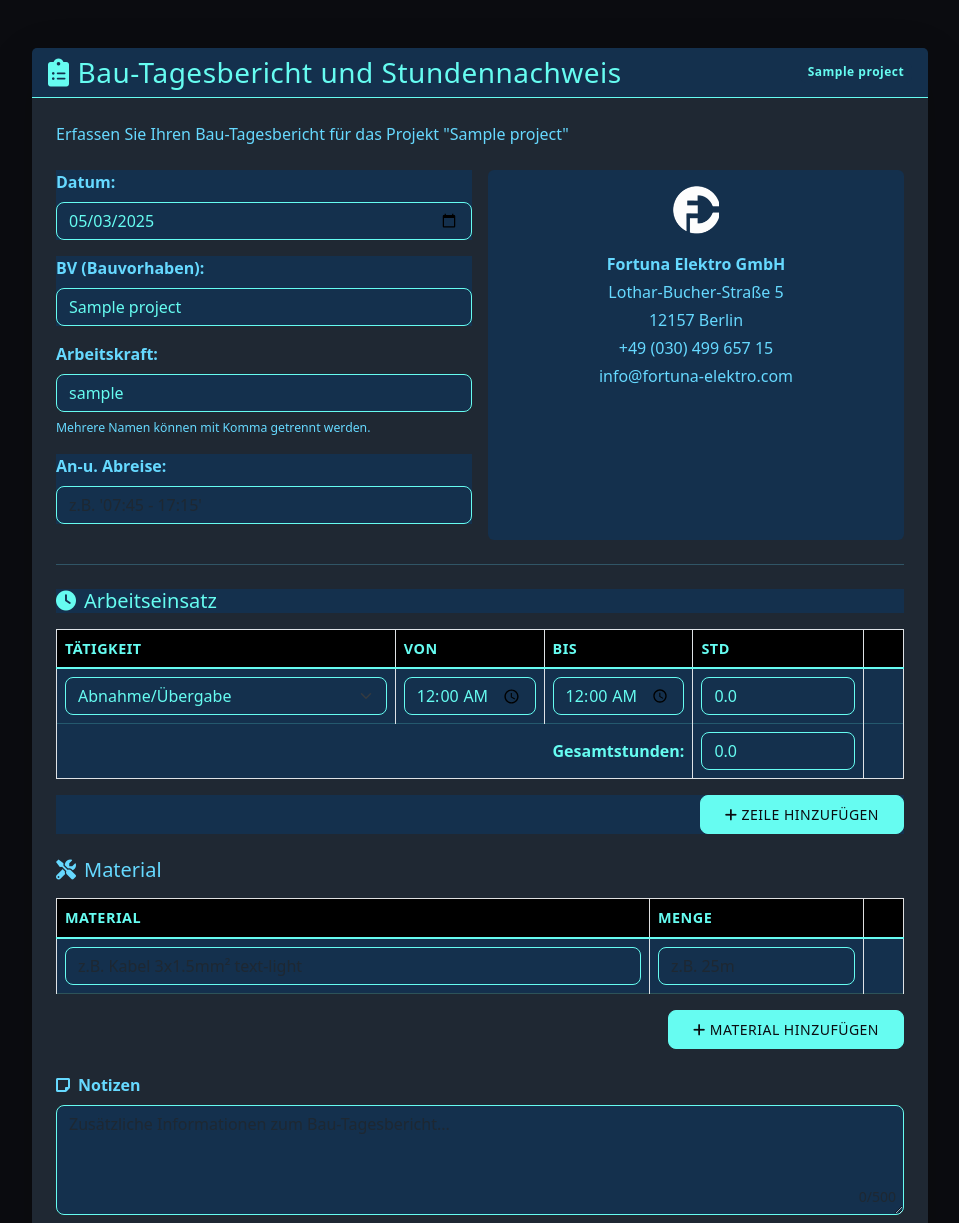
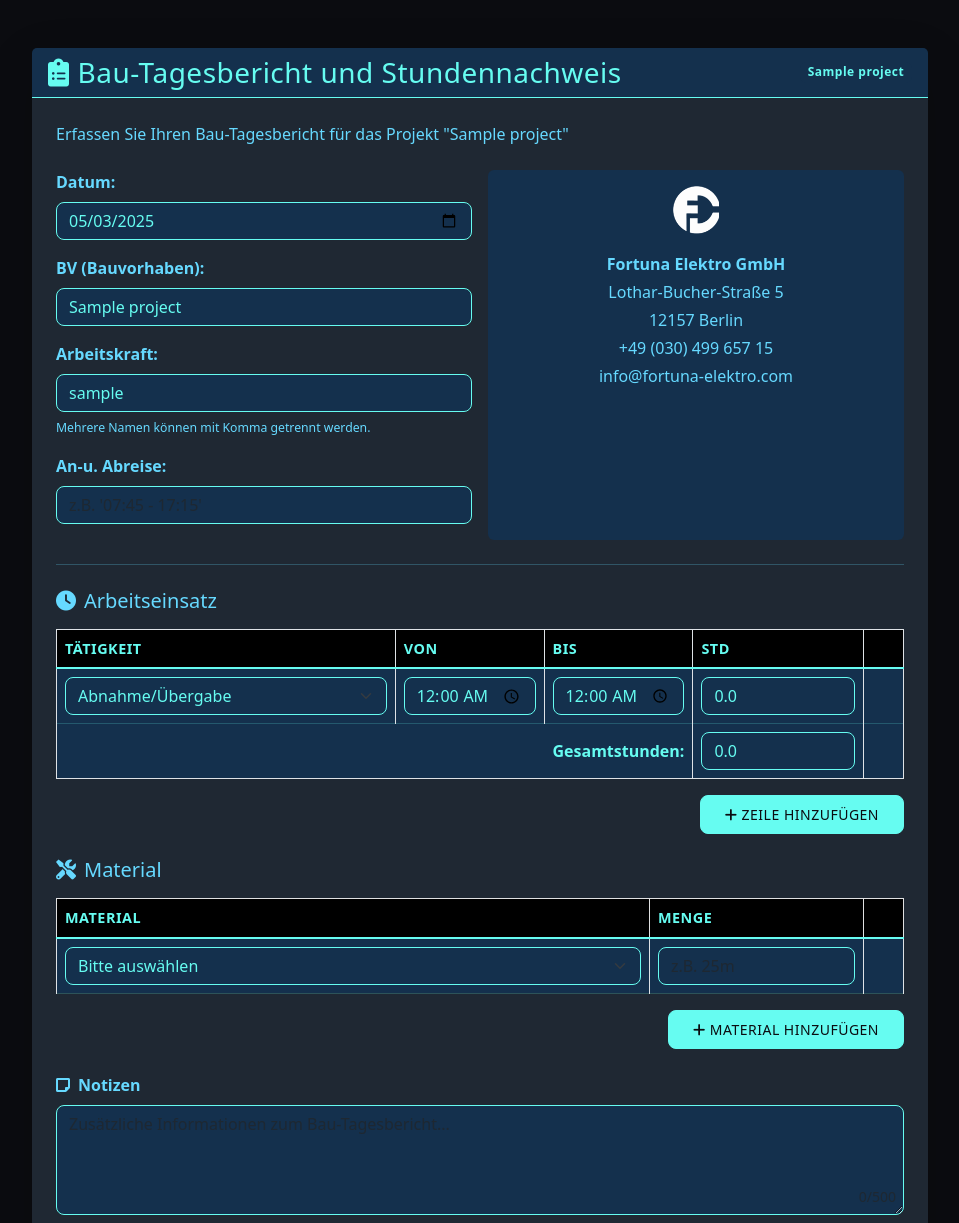
Before and after one commit to Lightmaker777/FORTUNA_ELECTRO, a Flask app: template app/templates/timesheets/new_fortuna.html in a window 1280 px wide. Shown: the part 87-1310 px from the top of the page, without its empty margins (160-1119 px from the left). Run offline with Flask 3, Linux system fonts and the light colour scheme; a user stored in the database is signed in; tables that the repository leaves empty hold one stand-in row (values such as "Sample post"); the template is opened without the code that fills it: values that come from a table or form of the project are taken from there, most other values are stand-ins (such as "Sample title", 1, 10 or a date in 2020).

Commit message:
dropdown menu update for materials placeholder

```diff
--- a/app/templates/timesheets/new_fortuna.html
+++ b/app/templates/timesheets/new_fortuna.html
@@ -21,7 +21,7 @@
                         <!-- Fortuna Elektro Kopfdaten -->
                         <div class="row g-3 mb-4">
                             <div class="col-md-6">
-                                <div class="mb-3" style="background-color: #14304d; color: var(--accent)">
+                                <div class="mb-3">
                                     <label for="datum" class="form-label fw-bold">Datum:</label>
                                     {{ form.date(class="form-control" + (" is-invalid" if form.date.errors else ""), type="date", id="datum") }}
                                     {% if form.date.errors %}
@@ -33,7 +33,7 @@
                                     {% endif %}
                                 </div>
 
-                                <div class="mb-3" style="background-color: #14304d; color: var(--accent)">
+                                <div class="mb-3" >
                                     <label for="bauvorhaben" class="form-label fw-bold">BV (Bauvorhaben):</label>
                                     <input type="text" class="form-control" id="bauvorhaben" name="bauvorhaben" value="{{ project.name }}" readonly>
                                 </div>
@@ -43,7 +43,7 @@
                                     <input style="background-color: #14304d; color: var(--accent)"type="text" class="form-control" id="arbeitskraft" name="arbeitskraft" value="{{ current_user.username }}" placeholder="Name(n) der Arbeitskraft(e) eingeben">
                                 </div>
 
-                                <div class="mb-3" style="background-color: #14304d; color: var(--accent)">
+                                <div class="mb-3">
                                     <label for="an_abreise" class="form-label fw-bold">An-u. Abreise:</label>
                                     <input type="text" class="form-control" id="an_abreise" name="an_abreise" placeholder="z.B. '07:45 - 17:15'">
                                 </div>
@@ -68,7 +68,7 @@
                         <hr class="my-4">
 
                         <!-- Arbeitseinsatz-Tabelle -->
-                        <h5 class="mb-3" style="background-color: #14304d; color: var(--accent)"><i class="fas fa-clock me-2"></i>Arbeitseinsatz</h5>
+                        <h5 class="mb-3" ><i class="fas fa-clock me-2"></i>Arbeitseinsatz</h5>
                         <div class="table-responsive mb-4" >
                             <table class="table table-bordered" id="arbeitseinsatz-table" style="background-color: #14304d; color: var(--accent)">
                                 <thead class="table" style="background-color: #14304d; color: var(--accent)">
@@ -122,7 +122,7 @@
                                     </tr>
                                 </tfoot>
                             </table>
-                            <div class="text-end" style="background-color: #14304d; color: var(--accent)">
+                            <div class="text-end" >
                                 <button type="button" class="btn btn-sm btn-primary" id="add-row-btn">
                                     <i class="fas fa-plus me-1"></i>Zeile hinzufügen
                                 </button>
@@ -152,19 +152,24 @@
                                     <tr>
                                         <th style="width: 70%">Material</th>
                                         <th>Menge</th>
-                                        <th style="width: 40px"></th>
+                                        <th style="width: 40px "></th>
                                     </tr>
                                 </thead>
                                 <tbody>
                                     <tr >
-                                        <td style="background-color: #14304d !important; color: var(--accent) !important;">
-                                            <input type="text"  class="form-control material-name" placeholder="z.B. Kabel 3x1.5mm² text-light">
+                                        <td  style="background-color: #14304d !important; color: var(--accent) !important;">
+                                            <select class="form-select material-name">
+                                                <option value="">Bitte auswählen</option>
+                                                {% for value, label in material_choices %}
+                                                <option value="{{ value }}">{{ label }}</option>
+                                                {% endfor %}
+                                            </select>
                                         </td>
-                                        <td style="background-color: #14304d !important; color: var(--accent) !important;">
-                                            <input type="text" class="form-control material-quantity" placeholder="z.B. 25m">
+                                        <td  style="background-color: #14304d !important; color: var(--accent) !important;">
+                                            <input type="text" class="form-control material-quantity" placeholder="z.B. 25m ">
                                         </td>
-                                        <td class="text-center" style="background-color: #14304d !important; color: var(--accent) !important;">
-                                            <button type="button" class="btn btn-sm btn-outline-danger remove-material-btn" style="display:none;">
+                                        <td class="text-center"  style="background-color: #14304d !important; color: var(--accent) !important;">
+                                            <button type="button" class="btn btn-sm btn-outline-danger remove-material-btn">
                                                 <i class="fas fa-times"></i>
                                             </button>
                                         </td>
```
